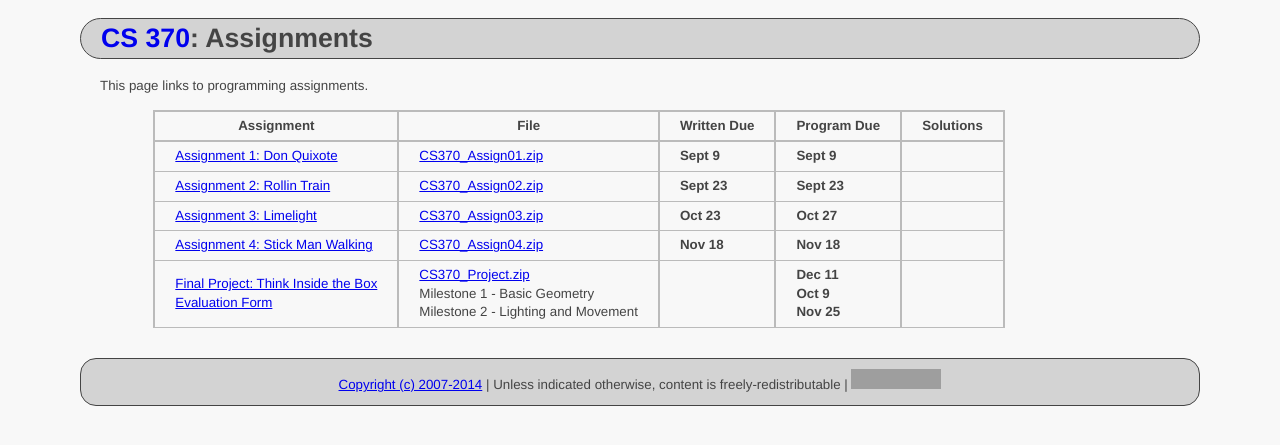
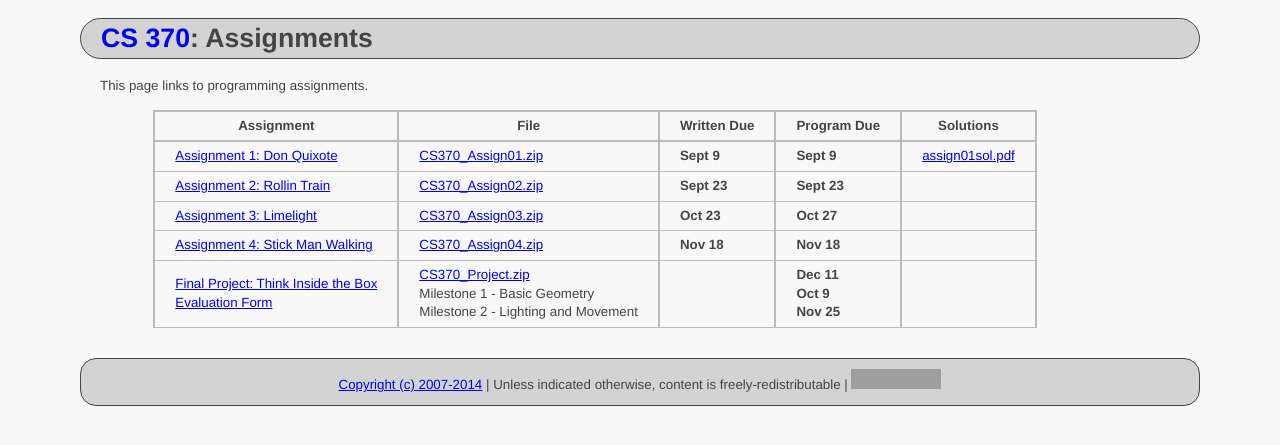
Before and after one commit to ycpcs/cs370-fall2014, a Jekyll site: the page built from assign/index.md, in a window 1280 px wide. Shown: the top 445 px of the page. Built offline with Jekyll 4.4.1, drawn with Linux system fonts in a browser that asks for light colours; Markdown is read by kramdown in place of the engine named in the settings; grey boxes are pictures that could not be loaded.

Commit message:
add assign 1 solutions
post solutions for assignment 1

```diff
--- a/assign/index.md
+++ b/assign/index.md
@@ -7,7 +7,7 @@ This page links to programming assignments.
 
 > Assignment | File | Written Due | Program Due | Solutions |
 > ---------- | ---- | ----------- | ----------- | --------- |
-> [Assignment 1: Don Quixote](assign01.html) | [CS370_Assign01.zip](src/CS370_Assign01.zip) | **Sept 9** | **Sept 9** |
+> [Assignment 1: Don Quixote](assign01.html) | [CS370_Assign01.zip](src/CS370_Assign01.zip) | **Sept 9** | **Sept 9** | [assign01sol.pdf](sol/assign01sol.pdf)
 > [Assignment 2: Rollin Train](assign02.html) | [CS370_Assign02.zip](src/CS370_Assign02.zip) | **Sept 23** | **Sept 23** |
 > [Assignment 3: Limelight](assign03.html) | [CS370_Assign03.zip](src/CS370_Assign03.zip) | **Oct 23** | **Oct 27** |
 > [Assignment 4: Stick Man Walking](assign04.html) | [CS370_Assign04.zip](src/CS370_Assign04.zip) | **Nov 18** | **Nov 18** |
```
Also changed, not shown: 1 other file.
